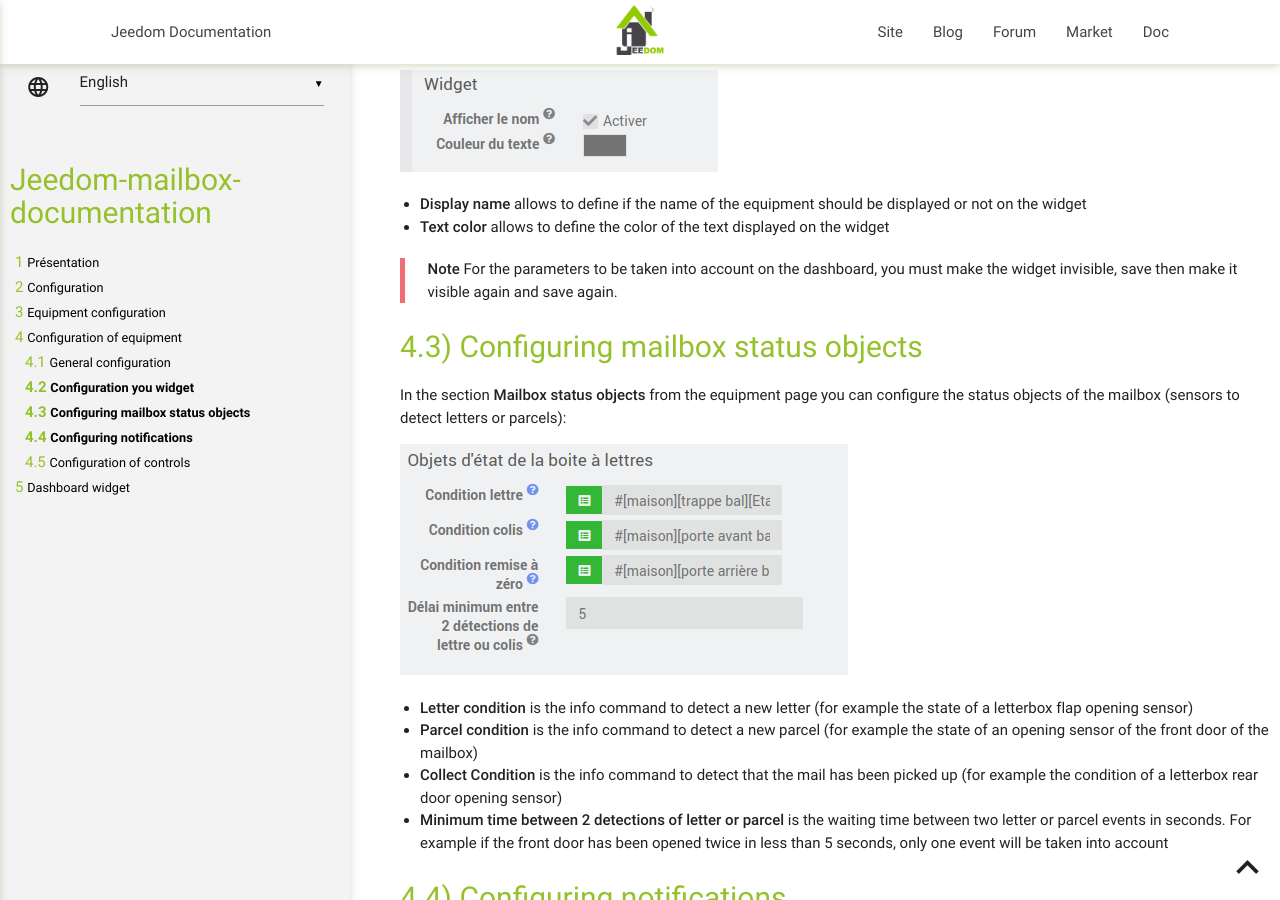
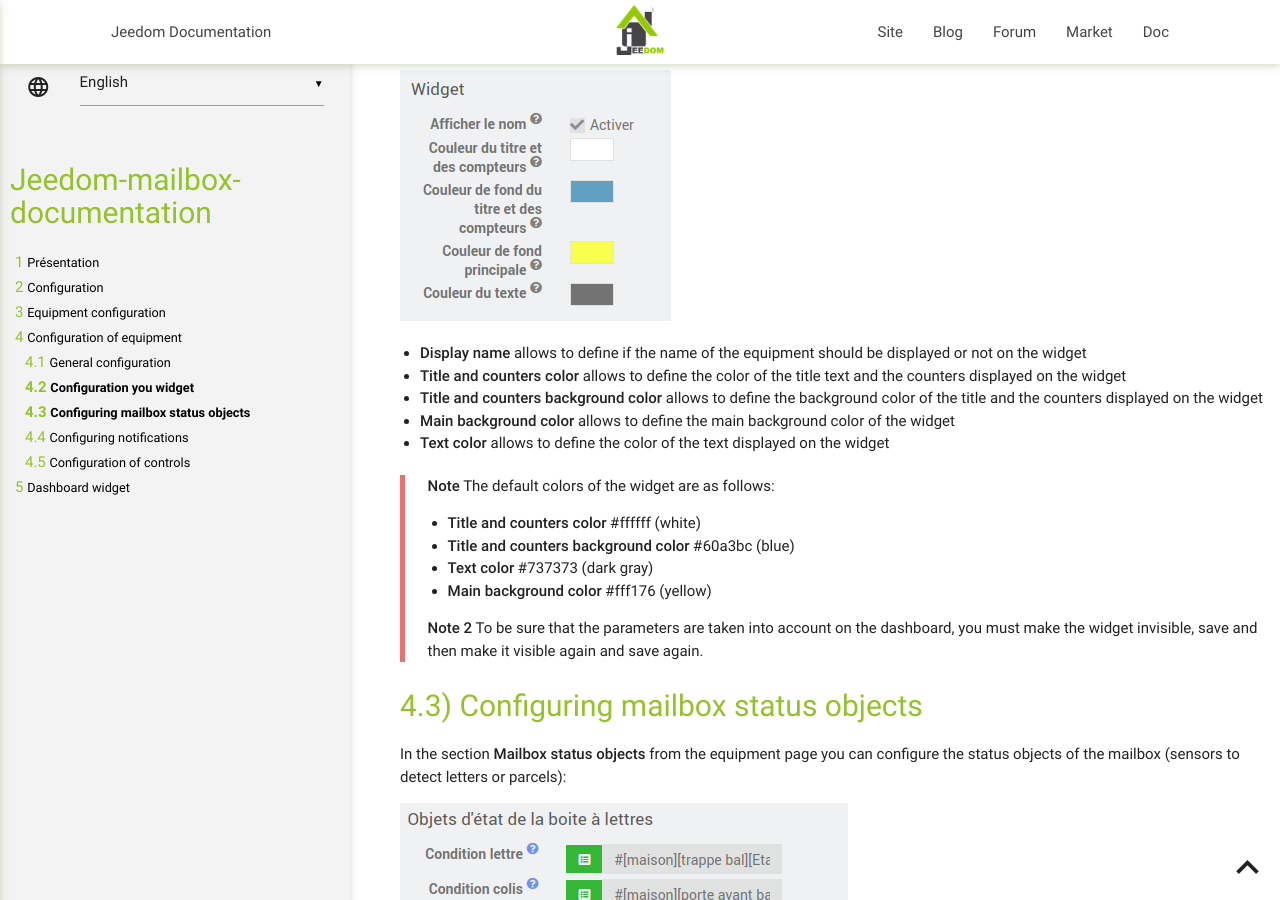
Before and after one commit to baubry/jeedom-plugin-mailbox-documentation, a Jekyll site: the page built from docs/en_US/index.md, in a window 1280 px wide and 900 px high, scrolled down 2801 px. Built offline with Jekyll 4.4.1, drawn with Linux system fonts in a browser that asks for light colours; our own code applies the rules of GitHub Pages for plain Markdown files.

Commit message:
english doc

```diff
--- a/docs/en_US/index.md
+++ b/docs/en_US/index.md
@@ -79,11 +79,20 @@ In the section **Widget** from the equipment page you can configure the paramete
 ![mailbox](../images/mailbox7.png)
 
 - **Display name** allows to define if the name of the equipment should be displayed or not on the widget
+- **Title and counters color** allows to define the color of the title text and the counters displayed on the widget
+- **Title and counters background color** allows to define the background color of the title and the counters displayed on the widget
+- **Main background color** allows to define the main background color of the widget
 - **Text color** allows to define the color of the text displayed on the widget
 
 > **Note**
-> For the parameters to be taken into account on the dashboard, you must make the widget invisible, save then
-make it visible again and save again.
+> The default colors of the widget are as follows:
+> - **Title and counters color** #ffffff (white)
+> - **Title and counters background color** #60a3bc (blue)
+> - **Text color** #737373 (dark gray)
+> - **Main background color** #fff176 (yellow)
+>
+> **Note 2**
+> To be sure that the parameters are taken into account on the dashboard, you must make the widget invisible, save and then make it visible again and save again.
 
 ## Configuring mailbox status objects
 
```
Also changed, not shown: docs/fr_FR/index.md (+13 -2 lines), docs/images/mailbox7.png.
